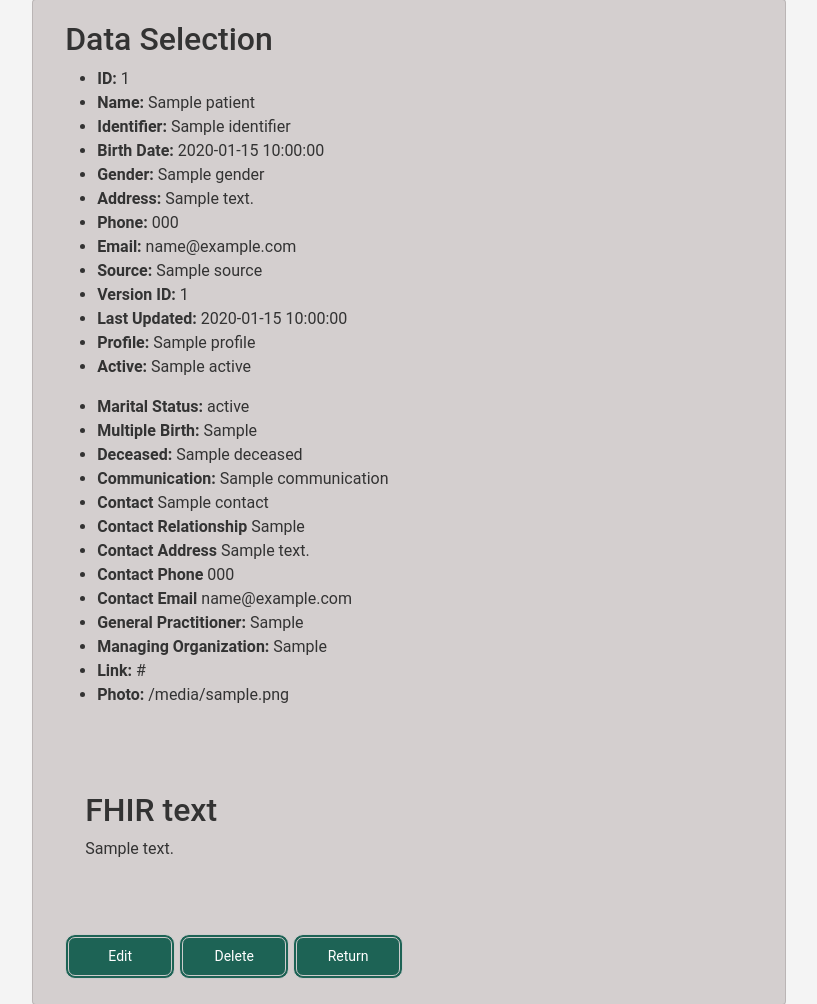
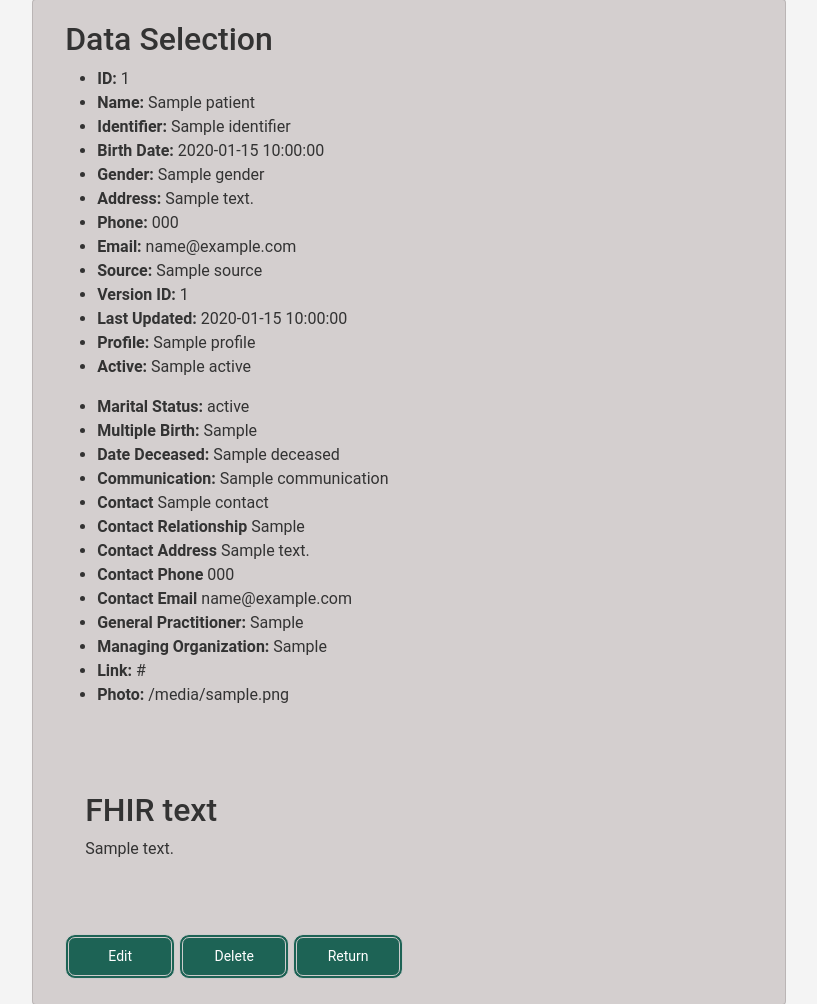
Before and after one commit to ddeveloper72/fhir-patient-summary, a Flask app: template templates/fhir_patient_summary.html in a window 1280 px wide. Shown: the part 183-1187 px from the top of the page, without its empty margins (231-1048 px from the left). Run offline with Flask 3, Linux system fonts and the light colour scheme; the template is opened without the code that fills it: most values are stand-ins (such as "Sample title", 1, 10 or a date in 2020).

Commit message:
Update FHIR patient summary template: add birth order for multiple births and rename deceased field to date deceased

```diff
--- a/templates/fhir_patient_summary.html
+++ b/templates/fhir_patient_summary.html
@@ -23,10 +23,14 @@
                 </ul>
 
                 <ul>
-                    <li><strong>Marital Status:</strong> {{ patient.marital_status}}</li>
-                    <li><strong>Multiple Birth:</strong> {{ patient.multiple_birth}}</li>
+                    <li><strong>Marital Status:</strong> {{ patient.marital_status }}</li>
+                    <li><strong>Multiple Birth:</strong> {{ patient.multiple_birth }}</li>
+                    <!-- {% if patient.multiple_birth == 'True' %} -->
+                    <li><strong>Birth Order:</strong> {{ patient.multiple_birth_integer }}</li>
+                    <!-- {% endif %} -->
                     {% if patient.deceased != 'N/A' %}
-                    <li><strong>Deceased:</strong> {{ patient.deceased }}</li>
+                    <li><strong>Date Deceased:</strong> {{ patient.deceased }}</li>
+
                     {% endif %}
                     <li><strong>Communication:</strong> {{ patient.communication }}</li>
                     <li><strong>Contact</strong> {{ patient.contact }}</li>
```
